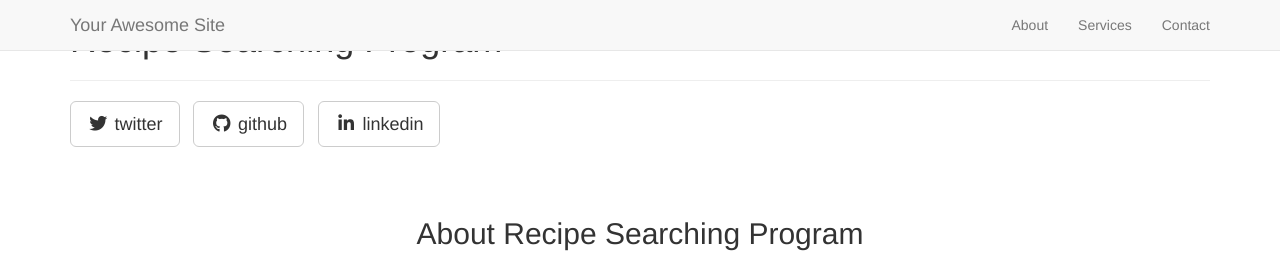
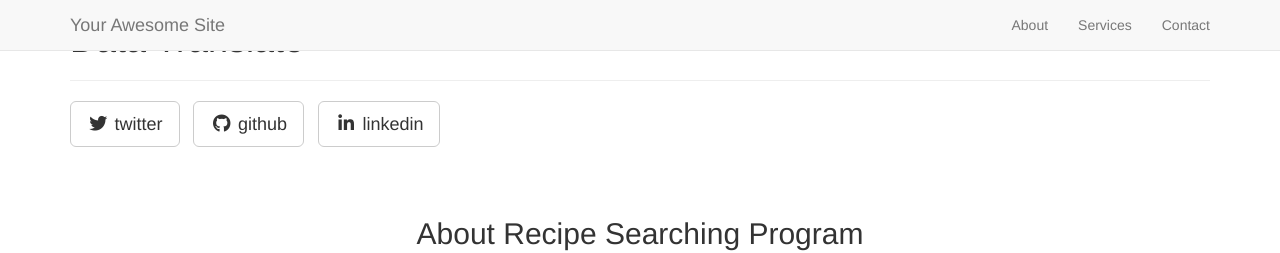
Before and after one commit to dbwjddldb96/dbwjddldb96.github.com, a Jekyll site: the page built from _posts/2016-05-22-smart-function (6).markdown, in a window 1280 px wide and 900 px high. Shown: the top 253 px of the window. Built offline with Jekyll 4.4.1, drawn with Linux system fonts in a browser that asks for light colours; nearby versions of some CDN libraries; library files that are not in the unit come from our copies; some of the changed text lies outside the part shown.

Commit message:
Update 2016-05-22-smart-function (6).markdown

```diff
--- a/_posts/2016-05-22-smart-function (6).markdown
+++ b/_posts/2016-05-22-smart-function (6).markdown
@@ -1,6 +1,6 @@
 ---
 layout: post
-title:  "Recipe Searching Program"
+title:  "Data Translate"
 categories: jekyll update
 img: art6.png
 ---
```
